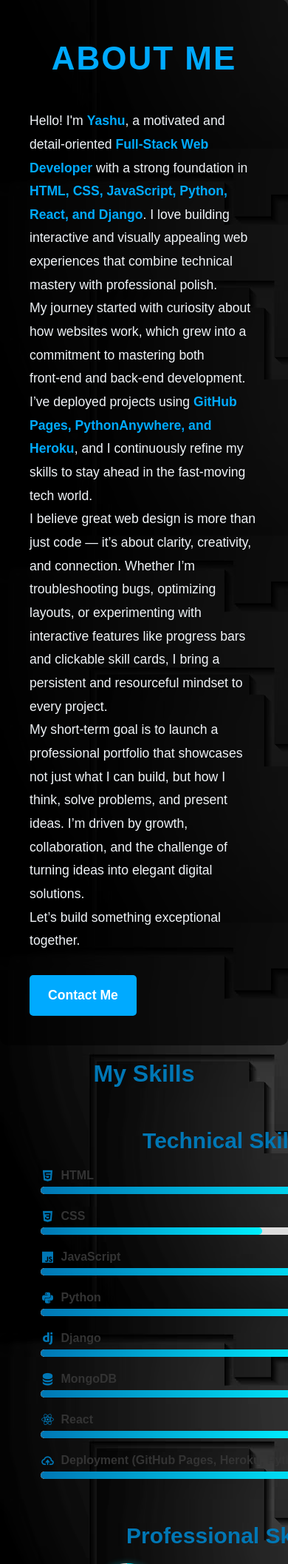
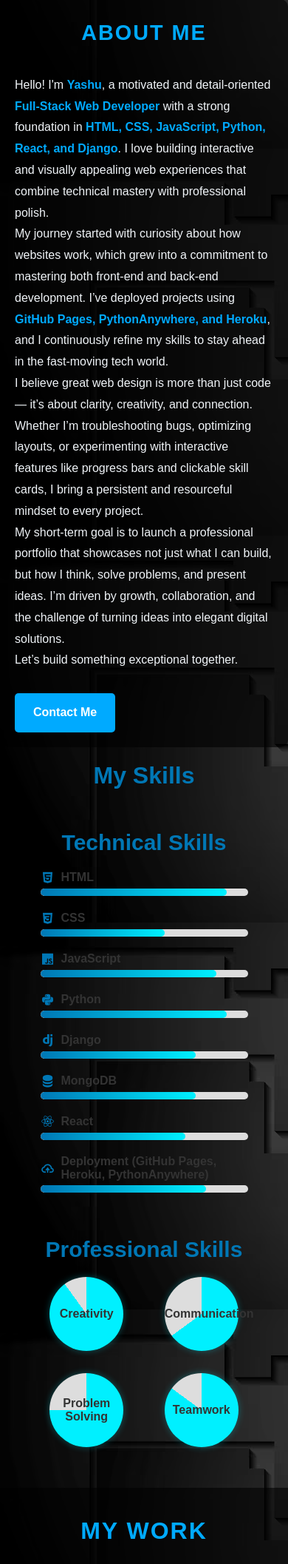
Before and after one commit to yashu10120/portfolio, a Django app: page /contact/ in a window 390 px wide; the page is wider, and only the part inside the window is pictured. Shown: the part 845-2959 px from the top of that part at 74% size. Run offline with Django 5.2, Linux system fonts and the light colour scheme.

Commit message:
Add mobile styles for responsive design
Added extra mobile adjustments for various sections including navbar, home, about, skills, contact, and projects.

```diff
--- a/static/style.css
+++ b/static/style.css
@@ -365,3 +365,89 @@ progress::-webkit-progress-value {
     align-items: center;
   }
 }
+
+/*for mobile  */
+
+/* Extra Mobile Adjustments */
+@media (max-width: 576px) {
+  /* Navbar */
+  .my {
+    padding: 20px 5%;
+    flex-direction: column;
+    align-items: flex-start;
+  }
+  .logo {
+    font-size: 20px;
+    margin-bottom: 10px;
+  }
+  .navbar a {
+    font-size: 18px;
+    margin: 10px 0;
+    display: block;
+  }
+
+  /* Home Section */
+  .home {
+    flex-direction: column;
+    justify-content: center;
+    padding: 100px 5% 20px;
+    text-align: center;
+  }
+  .home-content h1 {
+    font-size: 32px;
+  }
+  .home-content h3 {
+    font-size: 22px;
+  }
+  .home-content p {
+    font-size: 16px;
+  }
+
+  /* About Section */
+  .about-section {
+    padding: 20px;
+    font-size: 1em;
+  }
+  .about-section h2 {
+    font-size: 1.8em;
+  }
+
+  /* Skills Section */
+  .technical-skills, .professional-skills {
+    width: 100%;
+    min-width: auto;
+  }
+  .professional-skills-grid {
+    grid-template-columns: 1fr; /* stack skills */
+    gap: 20px;
+  }
+  .circle-skill {
+    width: 140px;
+    height: 140px;
+  }
+
+  /* Contact Section */
+  .contact-section {
+    flex-direction: column;
+    padding: 60px 5%;
+  }
+  .contact-left, .contact-right {
+    flex: 1 1 100%;
+    margin-bottom: 20px;
+  }
+
+  /* Projects Section */
+  #projects {
+    padding: 40px 10px;
+  }
+  #projects h2 {
+    font-size: 2em;
+  }
+  .project-card {
+    width: 90%;
+    max-width: 320px;
+  }
+  .project-card img {
+    height: auto;
+  }
+}
```
